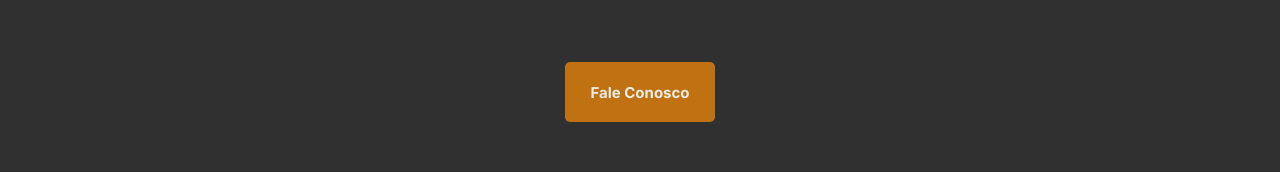
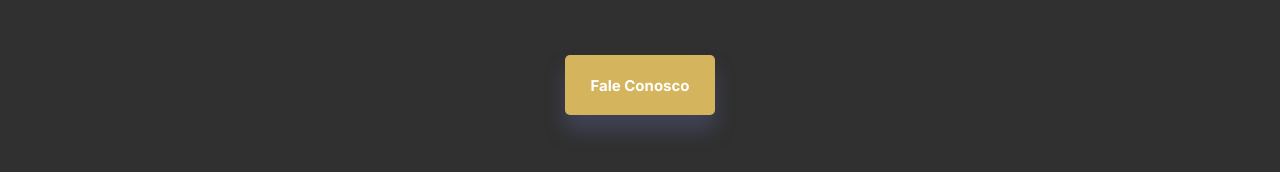
Before and after one commit to ThaisSilva95/Desafio-1---DNC, a plain HTML site: page index.html in a window 1280 px wide. In both pictures the pointer is over the button "Fale Conosco". Shown: the part 1569-1741 px from the top of the page. Drawn offline with Linux system fonts and the light colour scheme.

Commit message:
Add files via upload

```diff
--- a/style.css
+++ b/style.css
@@ -105,3 +105,11 @@ button{
     cursor: pointer;
     font-size: 15px;
 }
+
+button:hover{
+    background-color: #d4b45d;
+    color: white;
+    transform: translateY(-7px);
+    box-shadow: 0px 15px 20px #545c8a75;
+    transition-duration: 0,5s;
+}
```
